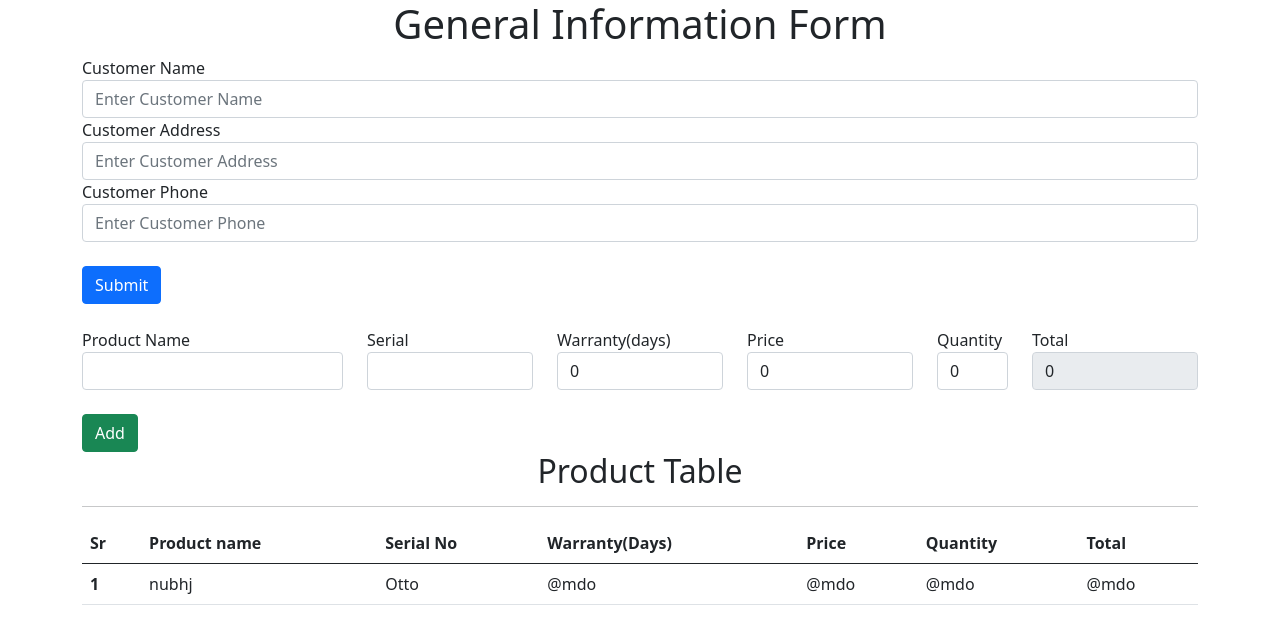
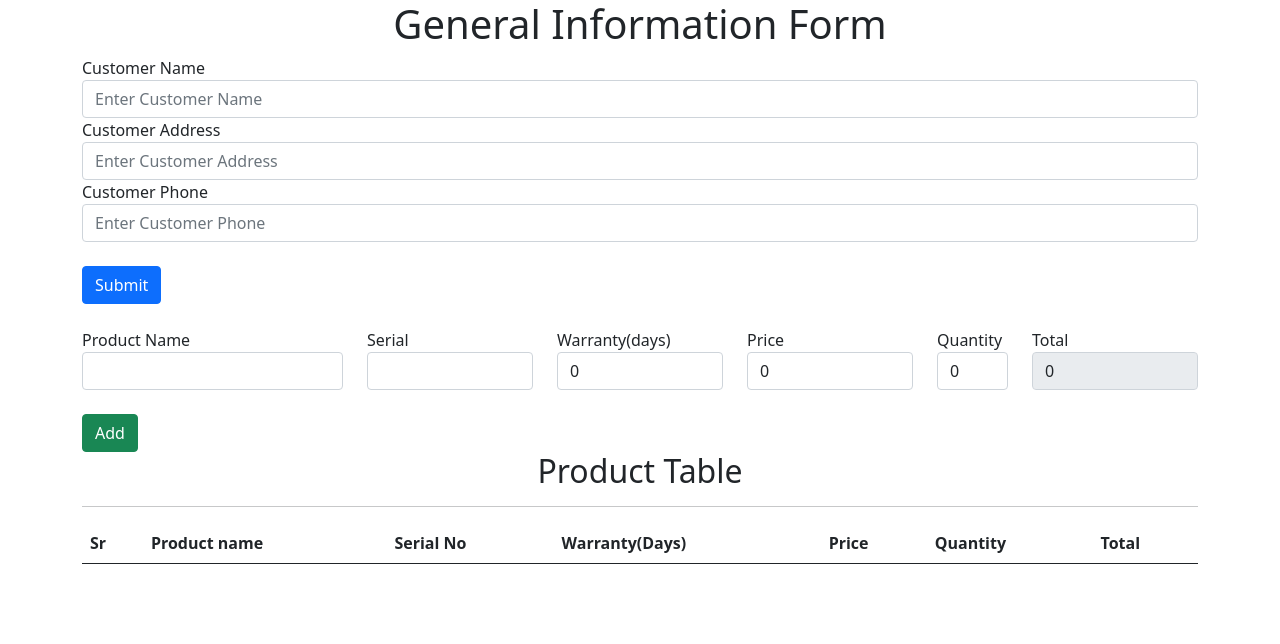
Before and after one commit to TahzidMahmud/receipt_print, a React (Create React App) app in the folder receipt/: page / in a window 1280 px wide. Shown: the top 644 px of the page. Built offline with nearby package versions, Linux system fonts and the light colour scheme.

Commit message:
table printing done

```diff
--- a/receipt/src/components/Table.js
+++ b/receipt/src/components/Table.js
@@ -2,7 +2,7 @@ import React, { useContext, useEffect } from "react";
 import { DataContext } from "../App";
 
 export const Table = () => {
-  const value = useContext(DataContext);
+  const context = useContext(DataContext);
   //   const [address, setAddress] = useState(value);
 
   useEffect(() => {
@@ -24,15 +24,20 @@ export const Table = () => {
           </tr>
         </thead>
         <tbody>
-          <tr>
-            <th scope="row">1</th>
-            <td>nubhj</td>
-            <td>Otto</td>
-            <td>@mdo</td>
-            <td>@mdo</td>
-            <td>@mdo</td>
-            <td>@mdo</td>
-          </tr>
+          {context.State.map((product, index) => {
+            const { name, price, quantity, serial, total, warrenty } = product;
+            return (
+              <tr key={index}>
+                <td>{index + 1}</td>
+                <td>{name}</td>
+                <td>{serial}</td>
+                <td>{warrenty}</td>
+                <td>{price}</td>
+                <td>{quantity}</td>
+                <td>{total}</td>
+              </tr>
+            );
+          })}
         </tbody>
       </table>
     </div>
```
